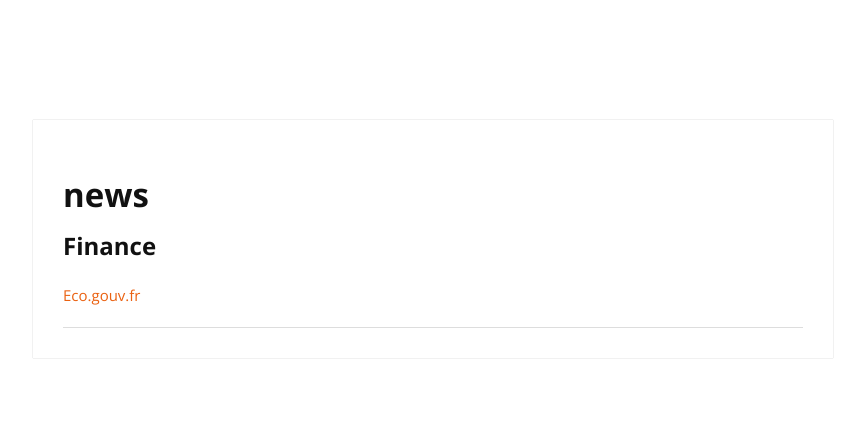
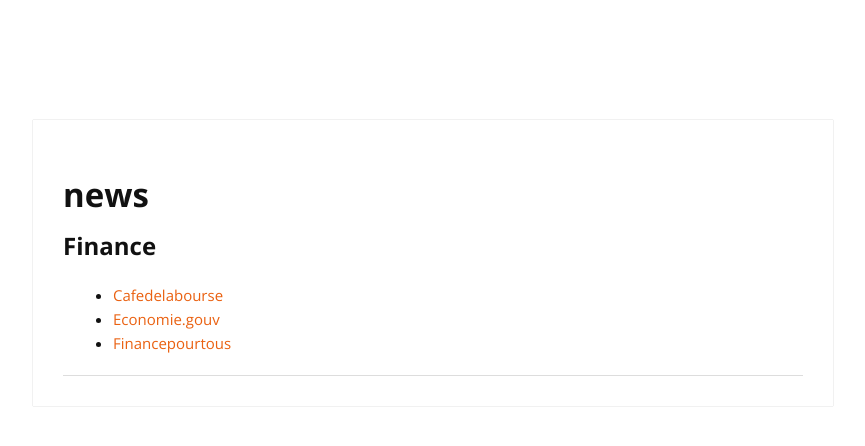
Before and after one commit to cylmat/cylmat.github.io, a Jekyll site: the page built from _pages/news.md, in a window 1280 px wide. Shown: the top 446 px of the page, without its empty margins (207-1072 px from the left). Built offline with Jekyll 4.4.1, drawn with Linux system fonts in a browser that asks for light colours; nearby versions of some CDN libraries.

Commit message:
Update news.md

```diff
--- a/_pages/news.md
+++ b/_pages/news.md
@@ -5,4 +5,6 @@ permalink: /news/
 ---
 
 ## Finance
-[Eco.gouv.fr](https://www.economie.gouv.fr)
+- [Cafedelabourse](https://www.cafedelabourse.com)
+- [Economie.gouv](https://www.economie.gouv.fr)
+- [Financepourtous](https://www.lafinancepourtous.com)
```
